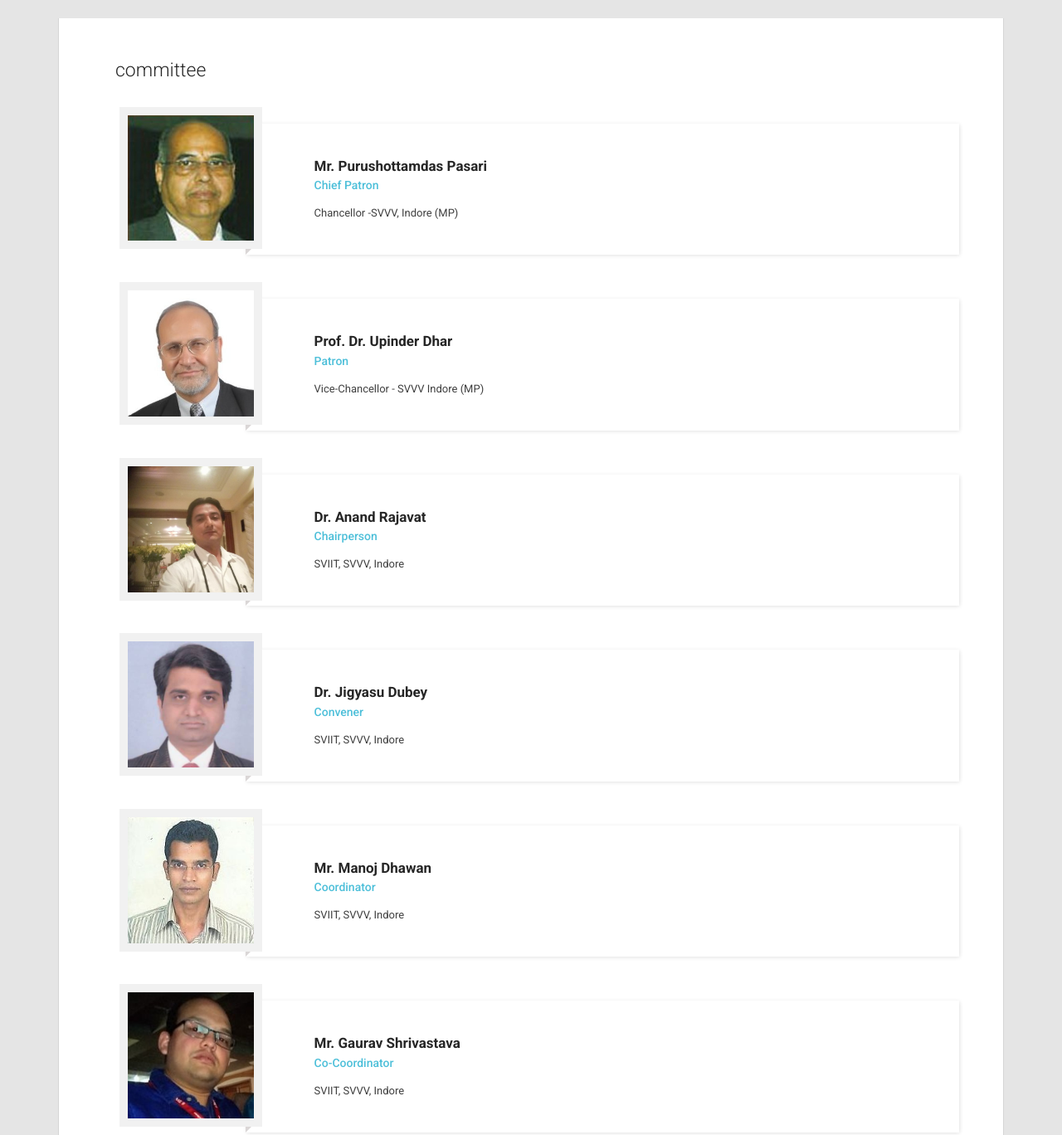
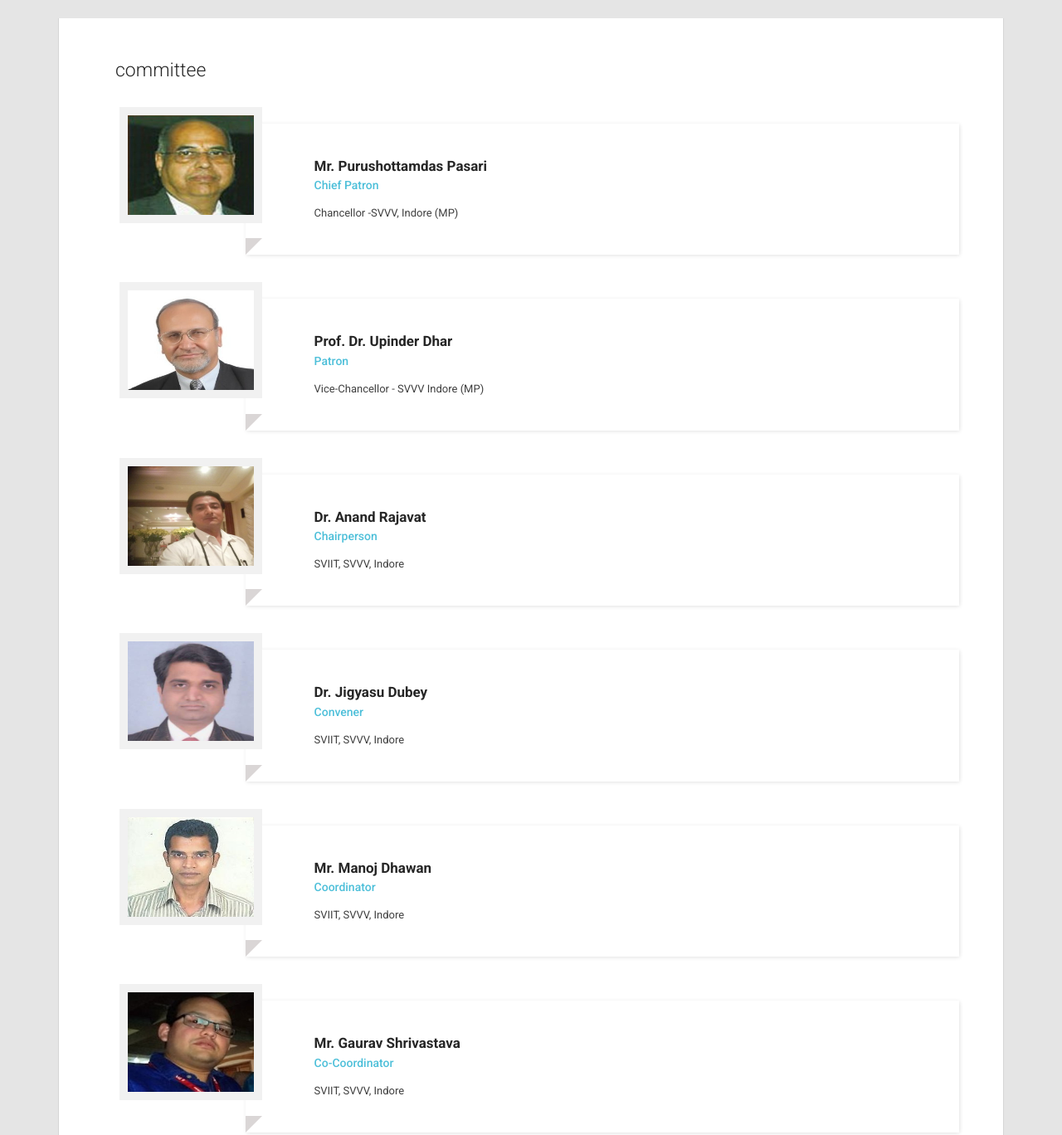
Before and after one commit to BetaPundit/sajag-2019, a plain HTML site: page index.html in a window 1280 px wide. Shown: the part 2800-4168 px from the top of the page at 83% size. Drawn offline with Linux system fonts and the light colour scheme.

Commit message:
fix committee member image size issues

```diff
--- a/index.html
+++ b/index.html
@@ -335,7 +335,7 @@
 									<div class="listing-content">
 										<div class="col-md-2 list-img">
 											<div class="experience-date">
-												<img src="./assets/img/gallery/Purushottamdas_Pasari.jpg" alt="" style="padding: 10px">
+												<img src="./assets/img/gallery/Purushottamdas_Pasari.jpg" alt="" style="padding: 10px; height: 140px;">
 											</div>
 											<span class="angle"></span>
 										</div>
@@ -349,7 +349,7 @@
 									<div class="listing-content">
 										<div class="col-md-2 list-img">
 											<div class="experience-date">
-												<img src="./assets/img/gallery/Upinder_Dhar.jpg" alt="" style="padding: 10px">
+												<img src="./assets/img/gallery/Upinder_Dhar.jpg" alt="" style="padding: 10px; height: 140px;">
 											</div>
 											<span class="angle"></span>
 										</div>
@@ -363,7 +363,7 @@
 									<div class="listing-content">
 										<div class="col-md-2 list-img">
 											<div class="experience-date">
-												<img src="./assets/img/gallery/Anand_Rajavat.jpg" alt="" style="padding: 10px">
+												<img src="./assets/img/gallery/Anand_Rajavat.jpg" alt="" style="padding: 10px; height: 140px;">
 											</div>
 											<span class="angle"></span>
 										</div>
@@ -377,7 +377,7 @@
 									<div class="listing-content">
 										<div class="col-md-2 list-img">
 											<div class="experience-date">
-												<img src="./assets/img/gallery/Jigyasu_Dubey.jpg" alt="" style="padding: 10px">
+												<img src="./assets/img/gallery/Jigyasu_Dubey.jpg" alt="" style="padding: 10px; height: 140px;">
 											</div>
 											<span class="angle"></span>
 										</div>
@@ -391,7 +391,7 @@
 									<div class="listing-content">
 										<div class="col-md-2 list-img">
 											<div class="experience-date">
-												<img src="./assets/img/gallery/Manoj_Dhawan.jpg" alt="" style="padding: 10px">
+												<img src="./assets/img/gallery/Manoj_Dhawan.jpg" alt="" style="padding: 10px; height: 140px;">
 											</div>
 											<span class="angle"></span>
 										</div>
@@ -405,7 +405,7 @@
 									<div class="listing-content">
 										<div class="col-md-2 list-img">
 											<div class="experience-date">
-												<img src="./assets/img/gallery/Gaurav_Shrivastava.jpg" alt="" style="padding: 10px">
+												<img src="./assets/img/gallery/Gaurav_Shrivastava.jpg" alt="" style="padding: 10px; height: 140px;">
 											</div>
 											<span class="angle"></span>
 										</div>
@@ -419,7 +419,7 @@
 									<div class="listing-content">
 										<div class="col-md-2 list-img">
 											<div class="experience-date">
-												<img src="./assets/img/gallery/blank_profile.jpg" alt="" style="padding: 10px">
+												<img src="./assets/img/gallery/blank_profile.jpg" alt="" style="padding: 10px; height: 140px;">
 											</div>
 											<span class="angle"></span>
 										</div>
```
